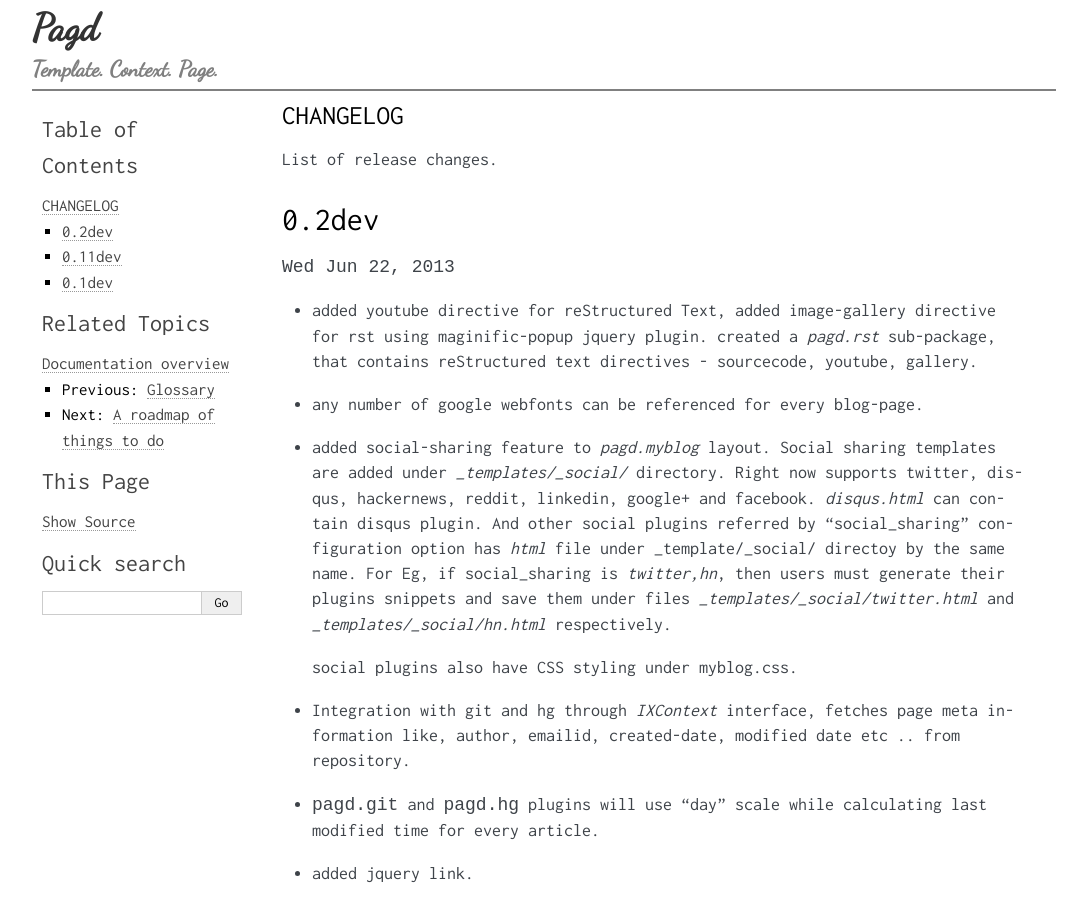
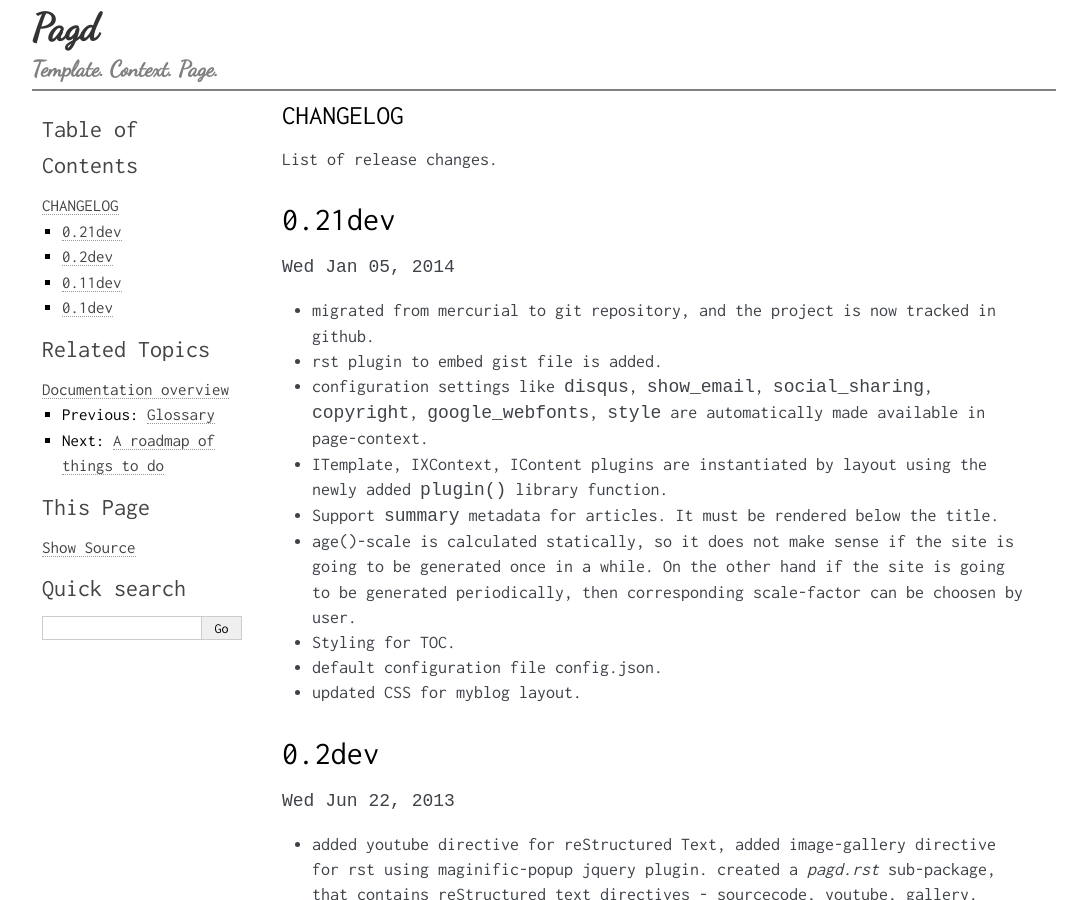
Before and after one commit to pluggdapps/pagd, a Sphinx documentation site: the page built from docs/CHANGELOG.rst, in a window 1280 px wide and 900 px high. Shown: the whole window, without its empty margins (96-1183 px from the left). Built offline with Sphinx 7.4.7, drawn with Linux system fonts in a browser that asks for light colours.

```diff
--- a/README.rst
+++ b/README.rst
@@ -124,7 +124,7 @@ Features
   the name of the tool ;)
 
 - **License:** `GPLv3 license`_
-- **Requires:** Linux, Python-3.x, Pluggdapps.
+- **Requires:** Linux/OS-X, Python-3.x, Pluggdapps.
 
   - To interpret markdown text, python-markdown_ needs to be installed.
   - To interpret rst text, docutils_ needs to be installed.
--- a/docs/CHANGELOG.rst
+++ b/docs/CHANGELOG.rst
@@ -2,6 +2,30 @@ CHANGELOG
 =========
 
 List of release changes.
+
+0.21dev
+-------
+
+``Wed Jan 05, 2014``
+
+- migrated from mercurial to git repository, and the project is now tracked in
+  github.
+- rst plugin to embed gist file is added.
+- configuration settings like ``disqus``, ``show_email``, ``social_sharing``,
+  ``copyright``, ``google_webfonts``, ``style`` are automatically made
+  available in page-context.
+- ITemplate, IXContext, IContent plugins are instantiated by layout using the
+  newly added ``plugin()`` library function.
+- Support ``summary`` metadata for articles. It must be rendered below the
+  title.
+- age()-scale is calculated statically, so it does not make sense if the site
+  is going to be generated once in a while. On the other hand if the site is
+  going to be generated periodically, then corresponding scale-factor can be
+  choosen by user.
+- Styling for TOC.
+- default configuration file config.json.
+- updated CSS for myblog layout.
+
 
 0.2dev
 ------
--- a/docs/index.rst
+++ b/docs/index.rst
@@ -98,6 +98,7 @@ Features
     plugin. Magnific-popop is a well documented jquery plugin, it is possible
     to change its CSS file and/or pagd template script to customize it in
     many ways.
+  - to embed github gist, entire gist or individual file in a gist.
 
 - ``pagd.myblog`` layout is loaded with batteries.
 
```
Also changed, not shown: docs/TODO.rst (+8 -4 lines), docs/configuration.rst (+17 -12 lines).
